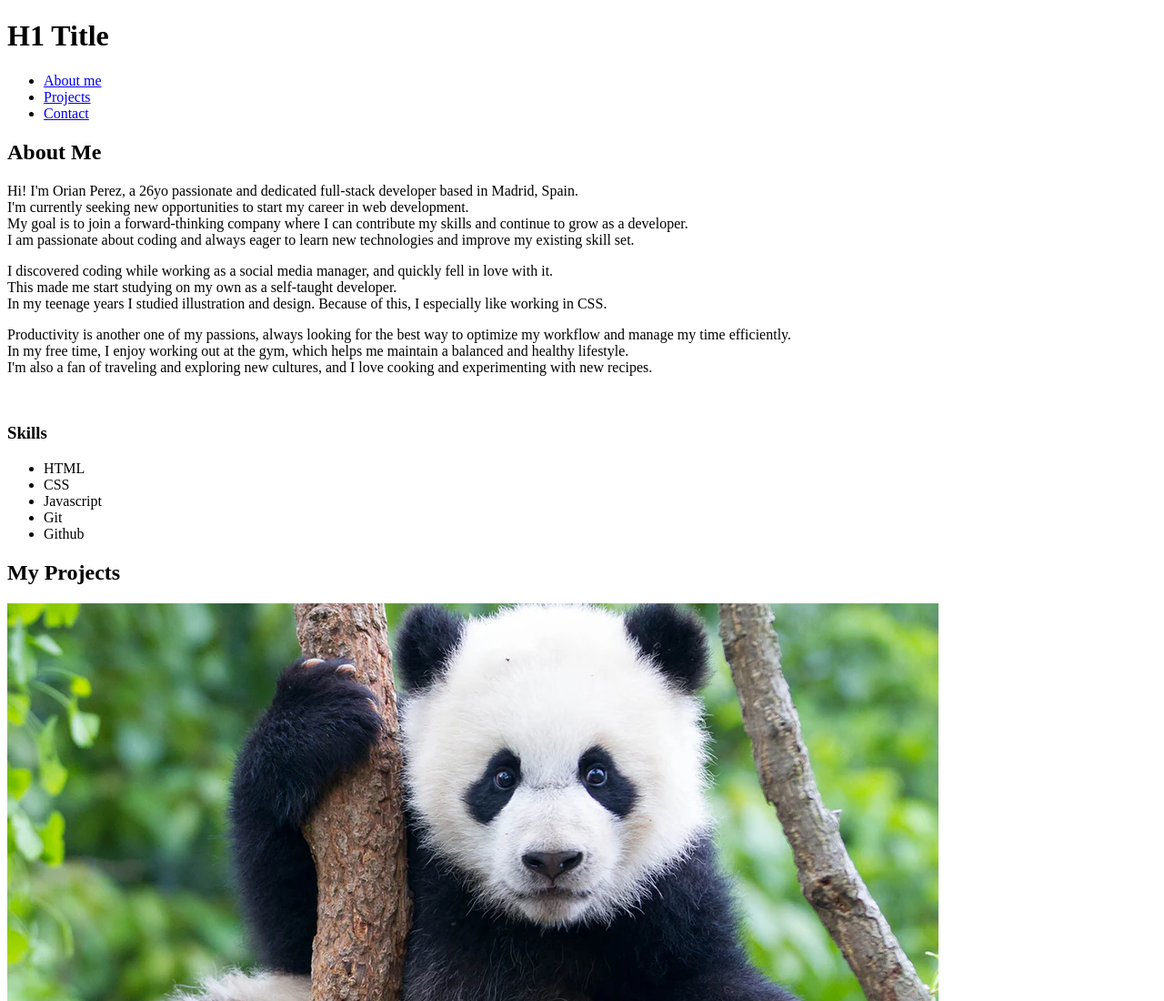
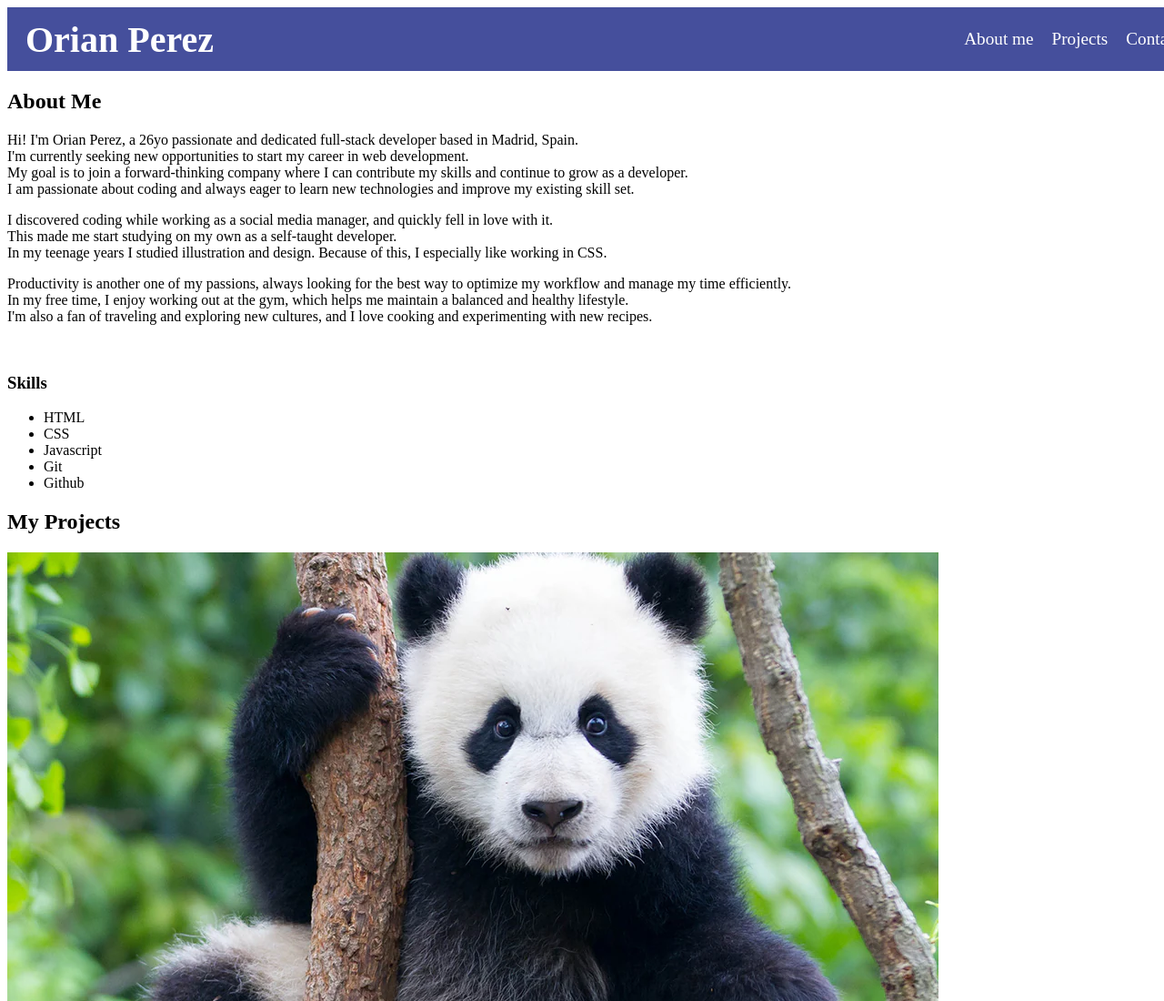
Before and after one commit to OriPerez7/personal_portfolio_website, a plain HTML site: page index.html in a window 1280 px wide. Shown: the top 1100 px of the page at 91% size. Drawn offline with Linux system fonts and the light colour scheme.

Commit message:
Start header style

```diff
--- a/index.html
+++ b/index.html
@@ -6,15 +6,16 @@
     <meta name="description" content="Portfolio of Orian Perez, showcasing skills and projects in full-stack development.">
     <meta name="author" content="Orian Perez">
     <title>Orian Perez Portfolio</title>
+    <link rel="stylesheet" href="style.css">
 </head>
 <body>
     <header>
-        <h1>H1 Title</h1>
+        <h1>Orian Perez</h1>
         <nav>
             <ul>
-                <li><a href="#about">About me</a></li>
-                <li><a href="#projects">Projects</a></li>
-                <li><a href="#contact">Contact</a></li>
+                <li class="nav"><a href="#about">About me</a></li>
+                <li class="nav"><a href="#projects">Projects</a></li>
+                <li class="nav"><a href="#contact">Contact</a></li>
             </ul>
         </nav>
     </header>
--- a/style.css
+++ b/style.css
@@ -0,0 +1,42 @@
+
+
+
+/* HEADER SECTION */
+
+header {
+    background-color: rgb(69, 79, 156);
+    color: white;
+    display: flex;
+    justify-content: space-between;
+    align-items: center;
+    width: 100%;
+    height: 70px;
+    padding: 0px 20px;
+    position: fixed;
+}
+h1 {
+    font-size: 2.5em;
+}
+
+nav ul {
+    display: inline-flex;
+}
+
+.nav {
+    display: flex;
+    padding: 10px;
+    font-size: 1.2em;
+}
+
+.nav a {
+    color: white;
+    text-decoration: none;
+}
+
+/* MAIN SECTION */
+
+main {
+    padding-top: 70px;
+}
+
+/* About Me */
```
